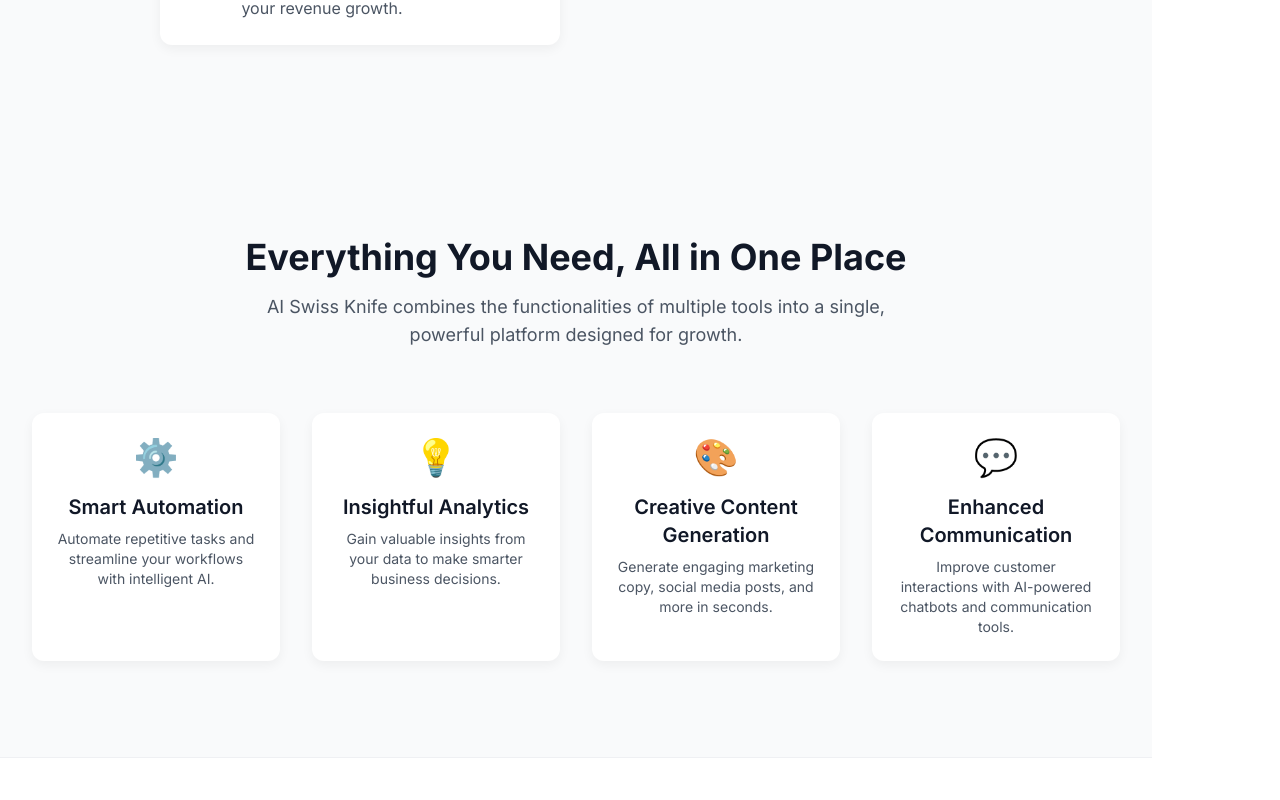
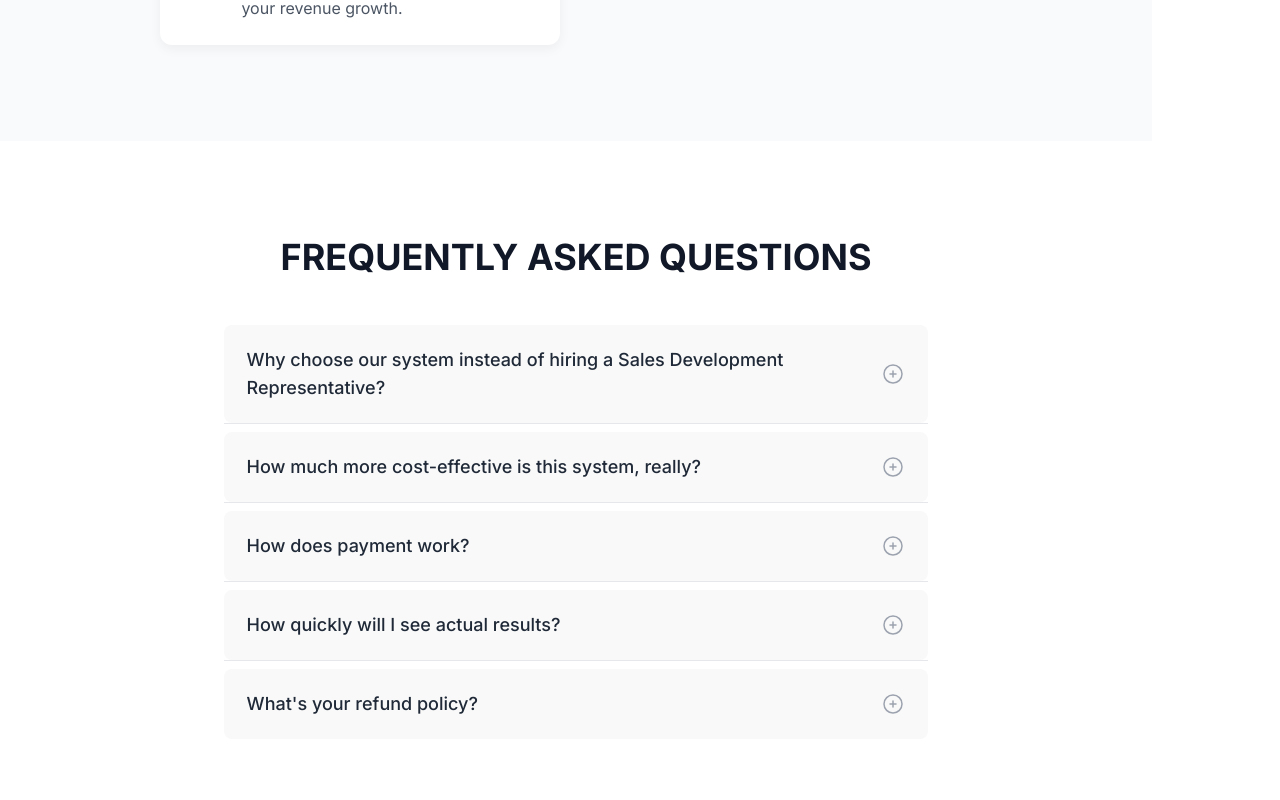
Before and after one commit to Fr3nn3r/CustomerCenter-frontend, a React (Vite) app: page / in a window 1280 px wide. Shown: the part 3455-4255 px from the top of the page. Built offline with nearby package versions, Linux system fonts and the light colour scheme.

Commit message:
Added FAQ section

```diff
--- /dev/null
+++ b/src/components/FAQSection.jsx
@@ -0,0 +1,182 @@
+import React, { useState } from 'react';
+import { motion, AnimatePresence } from 'framer-motion';
+import { PlusCircleIcon, MinusCircleIcon } from '@heroicons/react/24/outline'; // Using heroicons for +/-
+
+const faqData = [
+  {
+    id: 1,
+    question: "Why choose our system instead of hiring a Sales Development Representative?",
+    answer: (
+      <>
+        <p className="mb-3">You'll pay a minimum of CHF 9,000/month for a single good SDR—and that's just the beginning. Factor in benefits, severance packages, training time, and management overhead, and your real cost skyrockets.</p>
+        <p className="mb-3"><strong className="text-swiss-red">Our system delivers 17X the output at a fraction of the cost.</strong></p>
+        <p className="mb-3">Even after investing months in hiring and training, there's zero guarantee they'll perform. They get sick. They take vacations. They quit unexpectedly.</p>
+        <p className="mb-3">Our Swiss-engineered system works 24/7/365, never asks for a raise, and consistently outperforms human SDRs for businesses under CHF 3M in annual revenue.</p>
+        <blockquote className="mt-4 p-4 bg-gray-100 border-l-4 border-swiss-red rounded-r-md">
+          <p className="italic text-gray-700">"I replaced our two-person SDR team with AI Swiss Knife and doubled our qualified leads while cutting costs by 60%. This wasn't even a difficult decision in hindsight."</p>
+          <p className="text-right text-gray-600 font-semibold mt-2">— Marc L., Financial Services</p>
+        </blockquote>
+      </>
+    )
+  },
+  {
+    id: 2,
+    question: "How much more cost-effective is this system, really?",
+    answer: (
+      <>
+        <p className="mb-3">Let's put actual numbers to this:</p>
+        <ul className="list-disc list-inside mb-3 space-y-1 pl-4">
+          <li><span className="font-semibold">Hiring in-house:</span> You're paying approximately CHF 108,000/year minimum in salary alone for a single SDR. Add 25-40% for benefits, recruitment costs, management time, and equipment.</li>
+          <li><span className="font-semibold">Hiring an agency:</span> Typically CHF 6,000-8,000/month with inconsistent results and constant turnover of your account managers.</li>
+        </ul>
+        <p className="mb-3"><strong className="text-swiss-red">Our service: Just 30% of the cost of building an in-house team and 70% of what agencies charge</strong>—with significantly better results and zero management headaches.</p>
+        <p className="mb-3">Plus, you're not just getting a lead generation tool. You gain direct access to two operations executives who've helped scale multiple 8-figure companies. Try getting that level of strategic insight from a junior SDR or agency account manager.</p>
+        <p>All backed by our <strong className="text-swiss-red">100% satisfaction guarantee</strong>—something no recruitment agency or in-house hire will ever offer you.</p>
+      </>
+    )
+  },
+  {
+    id: 3,
+    question: "How does payment work?",
+    answer: (
+      <>
+        <p className="mb-3">We've made billing as frictionless as our results:</p>
+        <ul className="list-disc list-inside mb-3 space-y-1 pl-4">
+          <li>Simply select your preferred payment option above.</li>
+          <li>You'll be directed to our secure Stripe Checkout page.</li>
+          <li>After payment, your subscription is automatically created.</li>
+          <li>Billing renews on the same calendar day each month.</li>
+        </ul>
+        <p className="mb-3">Since our pricing is primarily results-based, you only pay for actual performance.</p>
+        <p>You can pause or cancel your subscription anytime—no lengthy contracts, no hidden termination fees.</p>
+      </>
+    )
+  },
+  {
+    id: 4,
+    question: "How quickly will I see actual results?",
+    answer: (
+      <>
+        <p className="mb-3">While others waste your time, we waste none.</p>
+        <p className="mb-3">Most lead generation agencies burn your first 2-3 weeks on "domain warm-up" and "infrastructure setup"—administrative busywork that postpones actual results while they bill you anyway.</p>
+        <p className="mb-3"><strong className="text-gray-800">Our approach is radically different:</strong></p>
+        <ul className="list-disc list-inside mb-3 space-y-1 pl-4">
+          <li>System setup completed in just <span className="font-semibold">2-3 business days.</span></li>
+          <li>First qualified leads begin arriving within <span className="font-semibold">3-5 days.</span></li>
+          <li>Positive ROI typically achieved within the <span className="font-semibold">first month.</span></li>
+        </ul>
+        <p>We've engineered our entire process to eliminate delays. No excuses, no "it takes time to build momentum" stalling tactics—just rapid, measurable results that impact your bottom line immediately.</p>
+      </>
+    )
+  },
+  {
+    id: 5,
+    question: "What's your refund policy?",
+    answer: (
+      <>
+        <p className="mb-3"><strong className="text-gray-800">We don't succeed unless you do. Period.</strong></p>
+        <p className="mb-3">If you're not 100% satisfied with our service, we keep working entirely at our expense until you are. This isn't a vague promise—it's our contractual commitment.</p>
+        <p className="mb-3">During any notice period, we'll work diligently to address your concerns rather than simply processing a refund. Why? Because our business depends on your success, not just collecting payments.</p>
+        <p>No other option—whether hiring in-house or through an agency—offers this level of performance guarantee.</p>
+      </>
+    )
+  }
+];
+
+const sectionVariants = {
+  hidden: { opacity: 0, y: 50 },
+  visible: {
+    opacity: 1,
+    y: 0,
+    transition: { duration: 0.6, staggerChildren: 0.1, delayChildren: 0.2 }
+  }
+};
+
+const faqItemVariants = {
+  hidden: { opacity: 0, y: -10 },
+  visible: { opacity: 1, y: 0, transition: { duration: 0.4, ease: "easeOut" } }
+};
+
+const answerVariants = {
+  hidden: { opacity: 0, height: 0, marginTop: 0, marginBottom: 0, paddingTop: 0, paddingBottom: 0 },
+  visible: {
+    opacity: 1,
+    height: "auto",
+    marginTop: "1rem",
+    marginBottom: "0rem",
+    paddingTop: "1rem",
+    paddingBottom: "1rem",
+    transition: { duration: 0.4, ease: "easeInOut" }
+  }
+};
+
+const AccordionItem = ({ faq, isOpen, onClick }) => {
+  return (
+    <motion.div variants={faqItemVariants} className="border-b border-gray-200 last:border-b-0">
+      <button
+        onClick={onClick}
+        className="flex justify-between items-center w-full py-5 text-left text-lg font-medium text-gray-800 hover:text-swiss-red focus:outline-none transition-colors"
+      >
+        <span>{faq.question}</span>
+        {isOpen ? (
+          <MinusCircleIcon className="h-6 w-6 text-swiss-red flex-shrink-0" />
+        ) : (
+          <PlusCircleIcon className="h-6 w-6 text-gray-400 group-hover:text-swiss-red flex-shrink-0" />
+        )}
+      </button>
+      <AnimatePresence initial={false}>
+        {isOpen && (
+          <motion.div
+            key="content"
+            initial="hidden"
+            animate="visible"
+            exit="hidden"
+            variants={answerVariants}
+            className="overflow-hidden text-gray-600 leading-relaxed pl-2 pr-2"
+          >
+            {faq.answer}
+          </motion.div>
+        )}
+      </AnimatePresence>
+    </motion.div>
+  );
+};
+
+const FAQSection = () => {
+  const [openIndex, setOpenIndex] = useState(null);
+
+  const handleClick = (index) => {
+    setOpenIndex(openIndex === index ? null : index);
+  };
+
+  return (
+    <motion.section
+      variants={sectionVariants}
+      initial="hidden"
+      whileInView="visible"
+      viewport={{ once: true, amount: 0.1 }}
+      className="py-16 sm:py-24 bg-white" // White background for this section
+    >
+      <div className="max-w-3xl mx-auto px-4 sm:px-6 lg:px-8">
+        <motion.h2
+          variants={faqItemVariants} // Animate title similarly to items
+          className="text-3xl sm:text-4xl font-bold text-gray-900 text-center mb-12"
+        >
+          FREQUENTLY ASKED QUESTIONS
+        </motion.h2>
+        <div className="space-y-2">
+          {faqData.map((faq, index) => (
+            <AccordionItem
+              key={faq.id}
+              faq={faq}
+              isOpen={openIndex === index}
+              onClick={() => handleClick(index)}
+            />
+          ))}
+        </div>
+      </div>
+    </motion.section>
+  );
+};
+
+export default FAQSection;
--- a/src/pages/Home.jsx
+++ b/src/pages/Home.jsx
@@ -7,6 +7,7 @@ import Footer from '../components/Footer';
 import PainPoints from '../components/PainPoints';
 import SolutionSection from '../components/SolutionSection';
 import HowItWorksSection from '../components/HowItWorksSection';
+import FAQSection from '../components/FAQSection';
 
 const Home = () => {
   const calendlyLink = "https://calendly.com/frederic-brunner";
@@ -88,6 +89,7 @@ const Home = () => {
       <PainPoints />
       <SolutionSection />
       <HowItWorksSection />
+      <FAQSection />
 
       <Features />
 
```
Also changed, not shown: package.json (+7 -6 lines), public/fred_professional_suit_tie.jpg (added), 1 other file (tests, documents, lock files or other folders).
